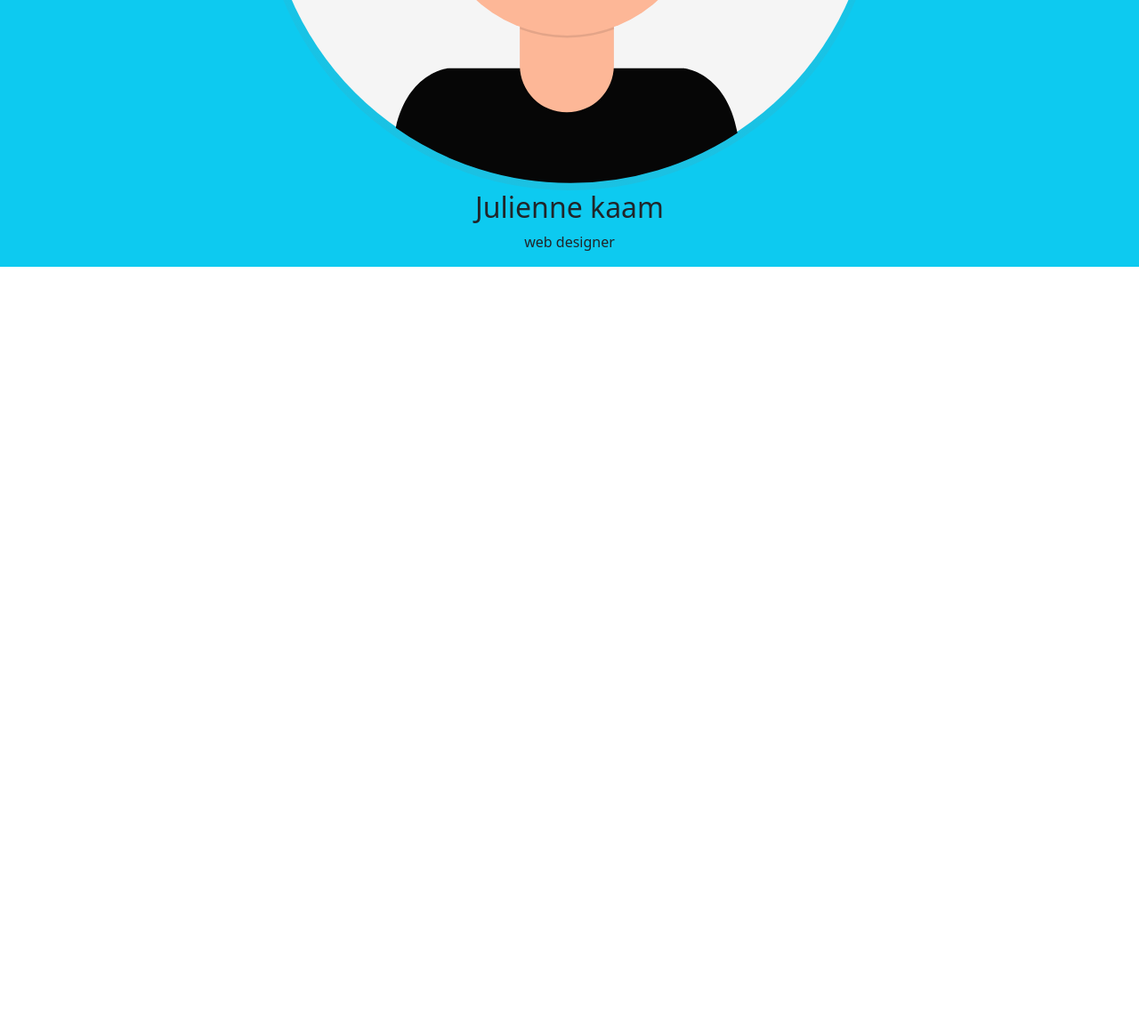
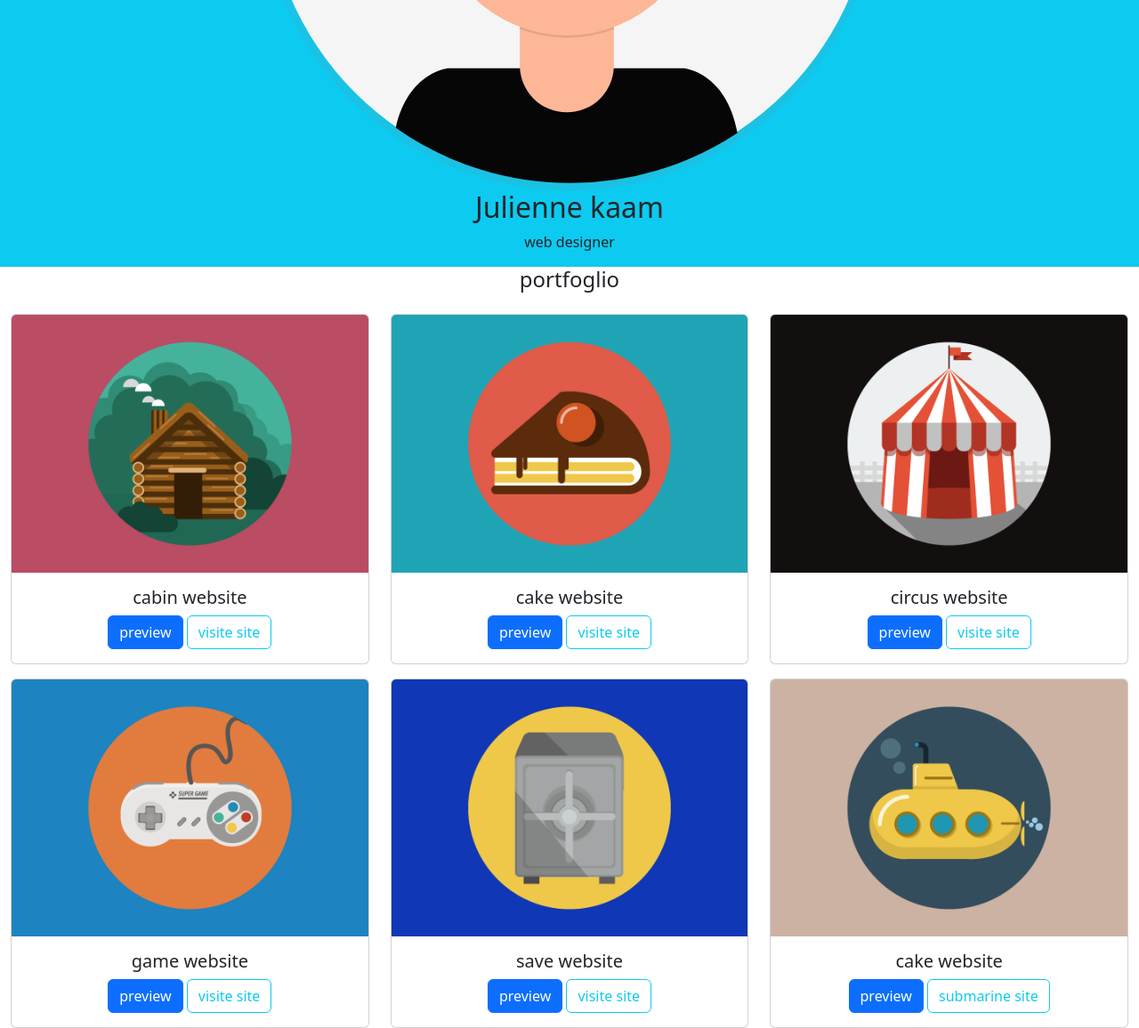
Before and after one commit to juliekaam/-bootstrap-html-freelancer, a plain HTML site: page index.html in a window 1280 px wide. Shown: the part 586-1742 px from the top of the page at 89% size. Before the commit the page ends 886 px from the top, so only its background shows below. Drawn offline with nearby package versions, Linux system fonts and the light colour scheme.

Commit message:
row delle card

```diff
--- a/index.html
+++ b/index.html
@@ -17,14 +17,15 @@
         <div class="row bg-black text-primary align-items-center">
             <div class="col-12 justify-content-aound ">
 
-                <p> portafoglio</p>
+                <p> portfoglio</p>
                 <button type="button" class="btn btn-link position-relative">Contact me</button>
 
             </div>
 
 
         </div>
-
+    </div>
+    <div class="container-fluid">
         <!-- row 2-->
         <div class="row bg-info ">
             <div class="col-12  mt-4 text-center">
@@ -34,16 +35,94 @@
                 <p>web designer</p>
 
             </div>
+        </div>
+    </div>
+    <!-- row 3-->
+    <div class="container-fluid">
+        <div class="row gy-3 text-center">
+            <h4>portfoglio</h4>
+            <div class="col-4">
+                <div class="card">
 
-        <!-- row 3-->
-        <div class="row">
+                    <img src="./img/cabin.png" class="card-img-top" alt="cabin">
+                    <div class="card-body">
+                        <h5 class="card-title">cabin website</h5>
+                        <button type="button" class="btn btn-primary">preview</button>
+                        <button type="button" class="btn btn-outline-info">visite site</button>
+                    </div>
+                </div>
+            </div>
+            <div class="col-4">
+                <div class="card">
 
+                    <img src="./img/cake.png" class="card-img-top" alt="cabin">
+                    <div class="card-body">
+                        <h5 class="card-title">cake website</h5>
+                        <button type="button" class="btn btn-primary">preview</button>
+                        <button type="button" class="btn btn-outline-info">visite site</button>
                     </div>
+                </div>
+            </div>
+            <div class="col-4">
+                <div class="card">
 
-        <!-- row 4-->
-        <div class="row">
+                    <img src="./img/circus.png" class="card-img-top" alt="circus">
+                    <div class="card-body">
+                        <h5 class="card-title">circus website</h5>
+                        <button type="button" class="btn btn-primary">preview</button>
+                        <button type="button" class="btn btn-outline-info">visite site</button>
+                    </div>
+                </div>
+            </div>
+            <div class="col-4">
+                <div class="card">
 
+                    <img src="./img/game.png" class="card-img-top" alt="game">
+                    <div class="card-body">
+                        <h5 class="card-title">game website</h5>
+                        <button type="button" class="btn btn-primary">preview</button>
+                        <button type="button" class="btn btn-outline-info">visite site</button>
                     </div>
+                </div>
+            </div>
+            <div class="col-4">
+                <div class="card">
+
+                    <img src="./img/safe.png" class="card-img-top" alt="safe">
+                    <div class="card-body">
+                        <h5 class="card-title">save website</h5>
+                        <button type="button" class="btn btn-primary">preview</button>
+                        <button type="button" class="btn btn-outline-info">visite site</button>
+                    </div>
+                </div>
+            </div>
+            <div class="col-4">
+                <div class="card">
+
+                    <img src="./img/submarine.png" class="card-img-top" alt="submarine">
+                    <div class="card-body">
+                        <h5 class="card-title">cake website</h5>
+                        <button type="button" class="btn btn-primary">preview</button>
+                        <button type="button" class="btn btn-outline-info">submarine site</button>
+                    </div>
+                </div>
+            </div>
+        </div>
+        <!-- row 4
+        <div class="container-fluid">
+            <div class="row  text-center">
+                <div class="col-4">
+                    <div class="card">
+                        <h4>portfoglio</h4>
+                        <img src="./img/cake.png" class="card-img-top" alt="cabin">
+                        <div class="card-body">
+                            <h5 class="card-title">cake website</h5>
+                            <button type="button" class="btn btn-primary">preview</button>
+                            <button type="button" class="btn btn-outline-info">visite site</button>
+                        </div>
+                    </div>
+                </div>
+            </div>-->
 
         <!--row3-->
         <div class="row">
```
Lines whose indentation alone changed are shown as unchanged.
